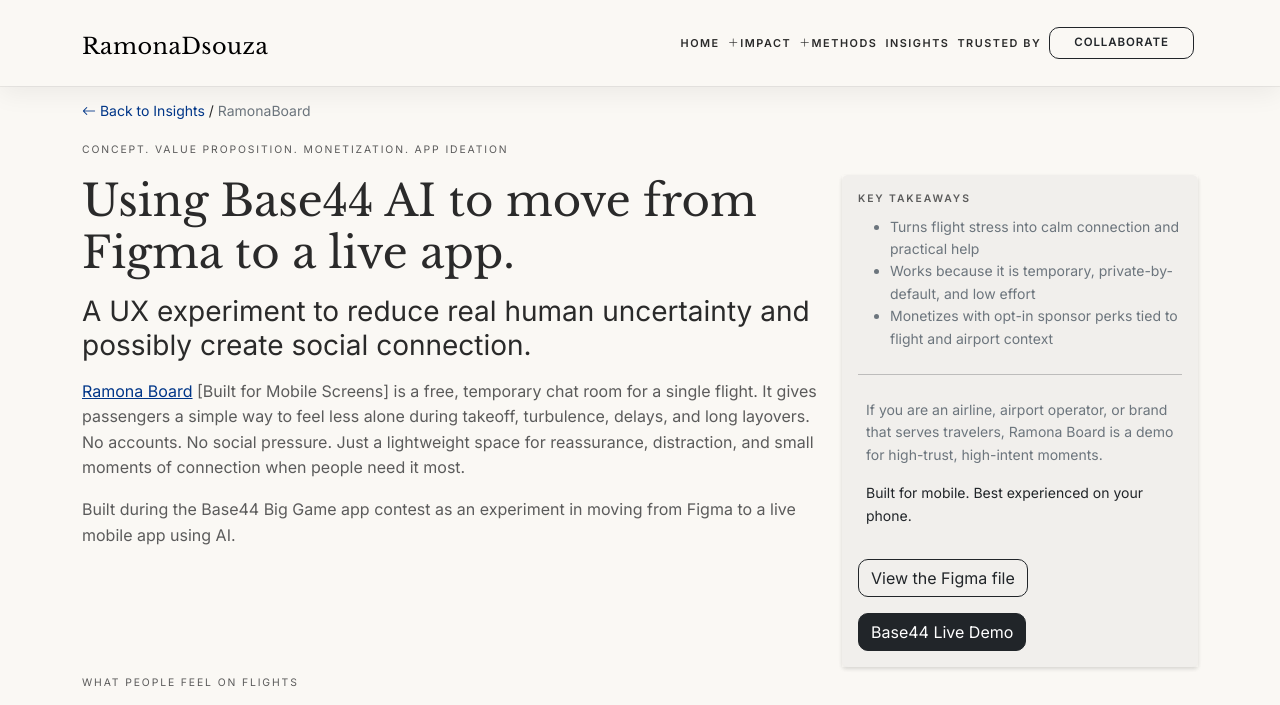
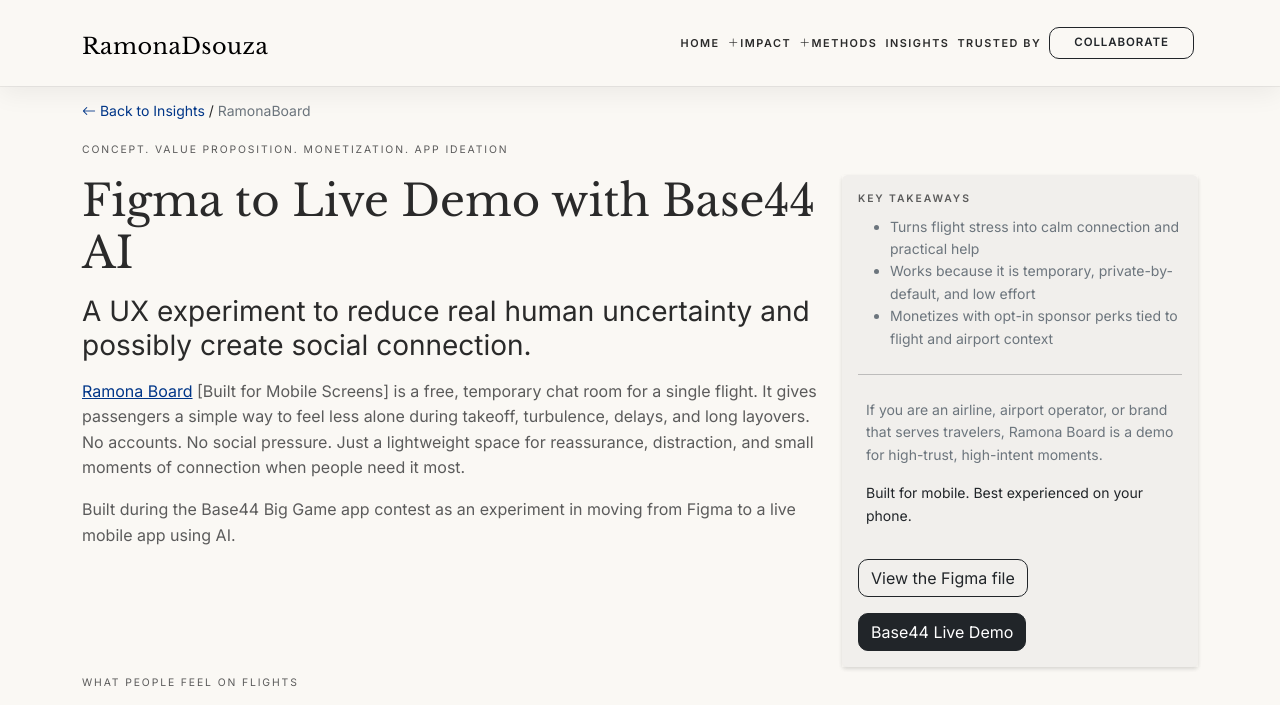
Before and after one commit to ramonaworks/00_rdd2567vc, a plain HTML site: page insight-research-behavioral-ux.html in a window 1280 px wide. Shown: the top 705 px of the page. Drawn offline with nearby package versions, Linux system fonts and the light colour scheme.

Commit message:
Base44-PageCopyEdit

```diff
--- a/insight-research-behavioral-ux.html
+++ b/insight-research-behavioral-ux.html
@@ -62,7 +62,7 @@
   <div class="row align-items-start g-4">
     <div class="col-lg-8">
       <h1 class="hero-title mb-3">
-        Using Base44 AI to move from Figma to a live app.
+        Figma to Live Demo with Base44 AI
       </h1>
       <h3 class="fw-light">
         A UX experiment to reduce real human uncertainty and possibly create social connection.
```
